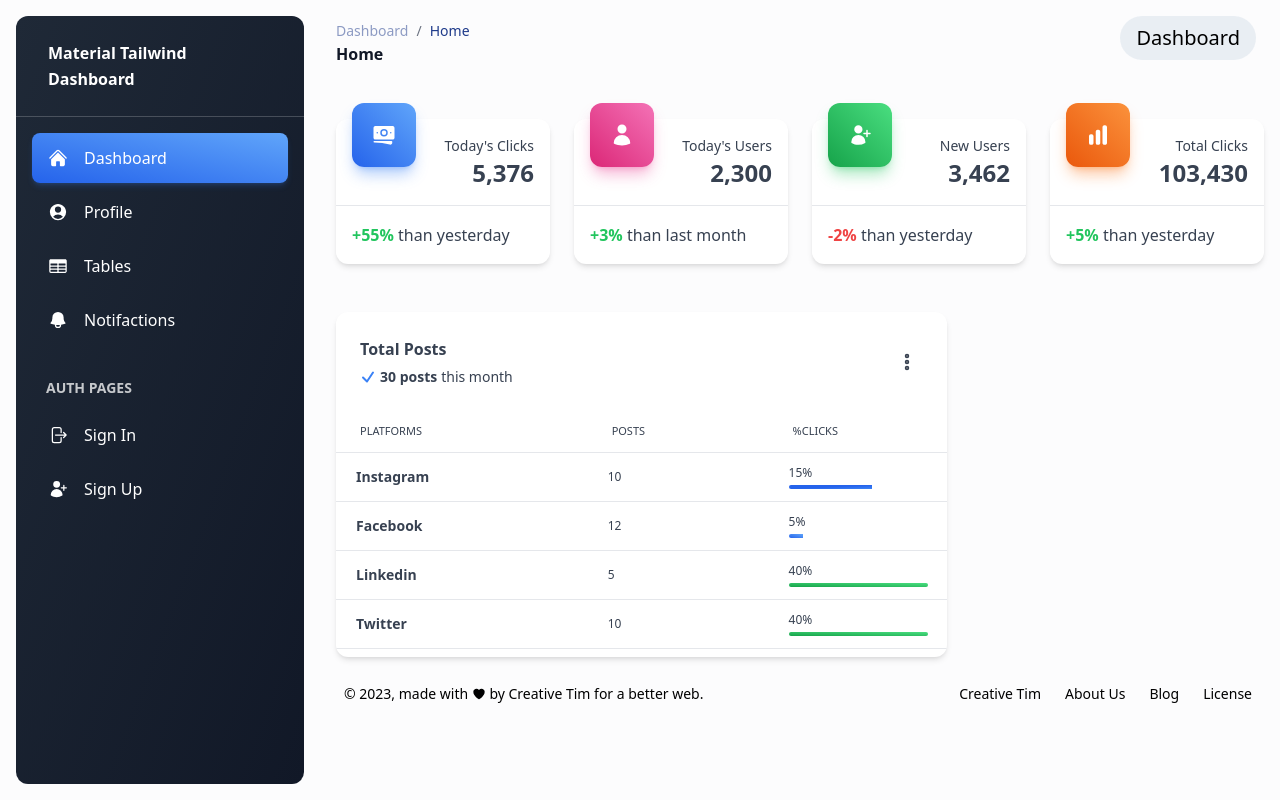
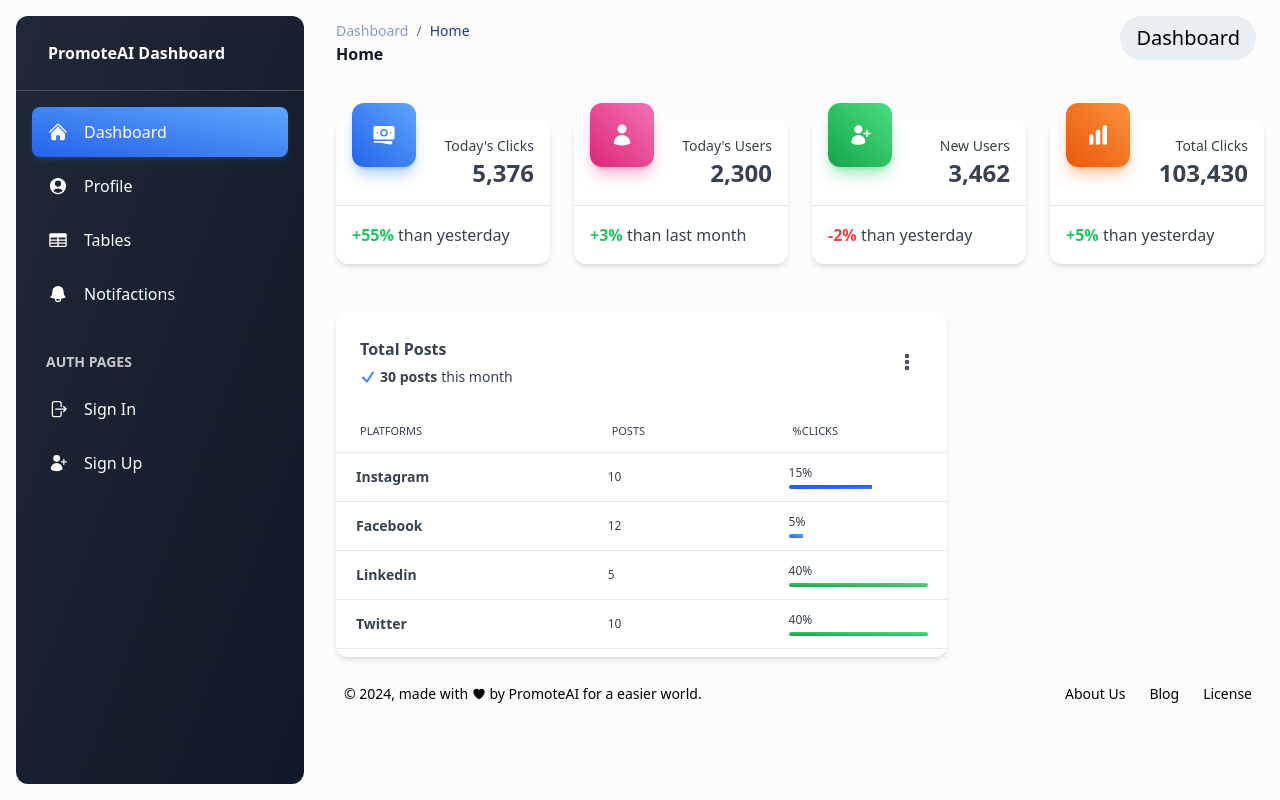
Before and after one commit to aryanmathur2003/promoteAI, a React (Create React App) app in the folder my-app/: page /dashboard in a window 1280 px wide. Built offline with nearby package versions, Linux system fonts and the light colour scheme.

Commit message:
Dashboard final

```diff
--- a/my-app/src/pages/Dashboard.jsx
+++ b/my-app/src/pages/Dashboard.jsx
@@ -4,7 +4,7 @@ const Dashboard = () => {
         <aside class="bg-gradient-to-br from-gray-800 to-gray-900 -translate-x-80 fixed inset-0 z-50 my-4 ml-4 h-[calc(100vh-32px)] w-72 rounded-xl transition-transform duration-300 xl:translate-x-0">
           <div class="relative border-b border-white/20">
             <a class="flex items-center gap-4 py-6 px-8" href="#/">
-              <h6 class="block antialiased tracking-normal font-sans text-base font-semibold leading-relaxed text-white">Material Tailwind Dashboard</h6>
+              <h6 class="block antialiased tracking-normal font-sans text-base font-semibold leading-relaxed text-white">PromoteAI Dashboard</h6>
             </a>
             <button class="middle none font-sans font-medium text-center uppercase transition-all disabled:opacity-50 disabled:shadow-none disabled:pointer-events-none w-8 max-w-[32px] h-8 max-h-[32px] rounded-lg text-xs text-white hover:bg-white/10 active:bg-white/30 absolute right-0 top-0 grid rounded-br-none rounded-tl-none xl:hidden" type="button">
               <span class="absolute top-1/2 left-1/2 transform -translate-y-1/2 -translate-x-1/2">
@@ -301,12 +301,12 @@ const Dashboard = () => {
           <div class="text-blue-gray-600">
             <footer class="py-2">
               <div class="flex w-full flex-wrap items-center justify-center gap-6 px-2 md:justify-between">
-                <p class="block antialiased font-sans text-sm leading-normal font-normal text-inherit">© 2023, made with <svg xmlns="http://www.w3.org/2000/svg" viewBox="0 0 24 24" fill="currentColor" aria-hidden="true" class="-mt-0.5 inline-block h-3.5 w-3.5">
+                <p class="block antialiased font-sans text-sm leading-normal font-normal text-inherit">© 2024, made with <svg xmlns="http://www.w3.org/2000/svg" viewBox="0 0 24 24" fill="currentColor" aria-hidden="true" class="-mt-0.5 inline-block h-3.5 w-3.5">
                     <path d="M11.645 20.91l-.007-.003-.022-.012a15.247 15.247 0 01-.383-.218 25.18 25.18 0 01-4.244-3.17C4.688 15.36 2.25 12.174 2.25 8.25 2.25 5.322 4.714 3 7.688 3A5.5 5.5 0 0112 5.052 5.5 5.5 0 0116.313 3c2.973 0 5.437 2.322 5.437 5.25 0 3.925-2.438 7.111-4.739 9.256a25.175 25.175 0 01-4.244 3.17 15.247 15.247 0 01-.383.219l-.022.012-.007.004-.003.001a.752.752 0 01-.704 0l-.003-.001z"></path>
-                  </svg> by <a href="https://www.creative-tim.com" target="_blank" class="transition-colors hover:text-blue-500">Creative Tim</a> for a better web. </p>
+                  </svg> by <a href="https://www.creative-tim.com" target="_blank" class="transition-colors hover:text-blue-500">PromoteAI</a> for a easier world. </p>
                 <ul class="flex items-center gap-4">
                   <li>
-                    <a href="https://www.creative-tim.com" target="_blank" class="block antialiased font-sans text-sm leading-normal py-0.5 px-1 font-normal text-inherit transition-colors hover:text-blue-500">Creative Tim</a>
+                    <a href="https://www.creative-tim.com" target="_blank" class="block antialiased font-sans text-sm leading-normal py-0.5 px-1 font-normal text-inherit transition-colors hover:text-blue-500"></a>
                   </li>
                   <li>
                     <a href="https://www.creative-tim.com/presentation" target="_blank" class="block antialiased font-sans text-sm leading-normal py-0.5 px-1 font-normal text-inherit transition-colors hover:text-blue-500">About Us</a>
```
